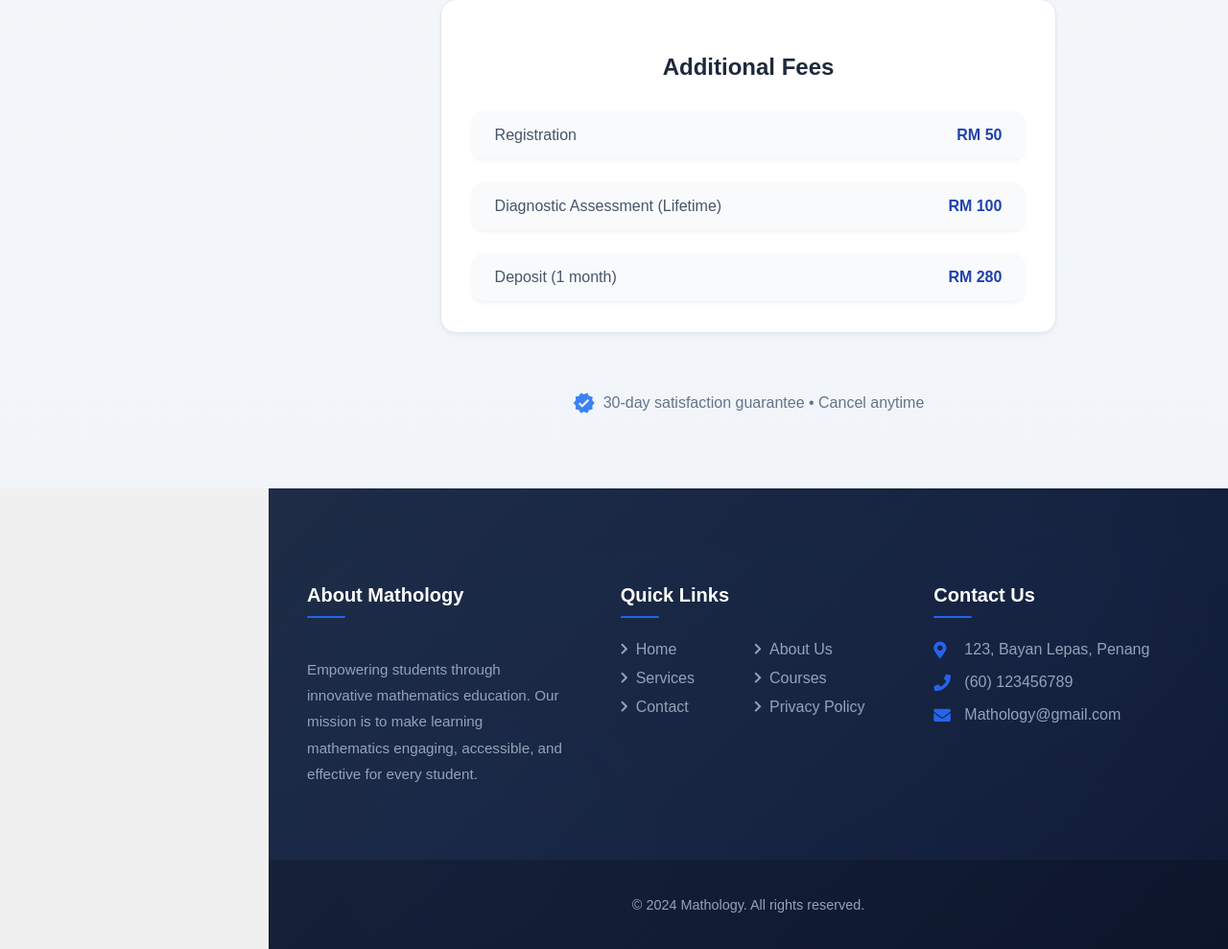
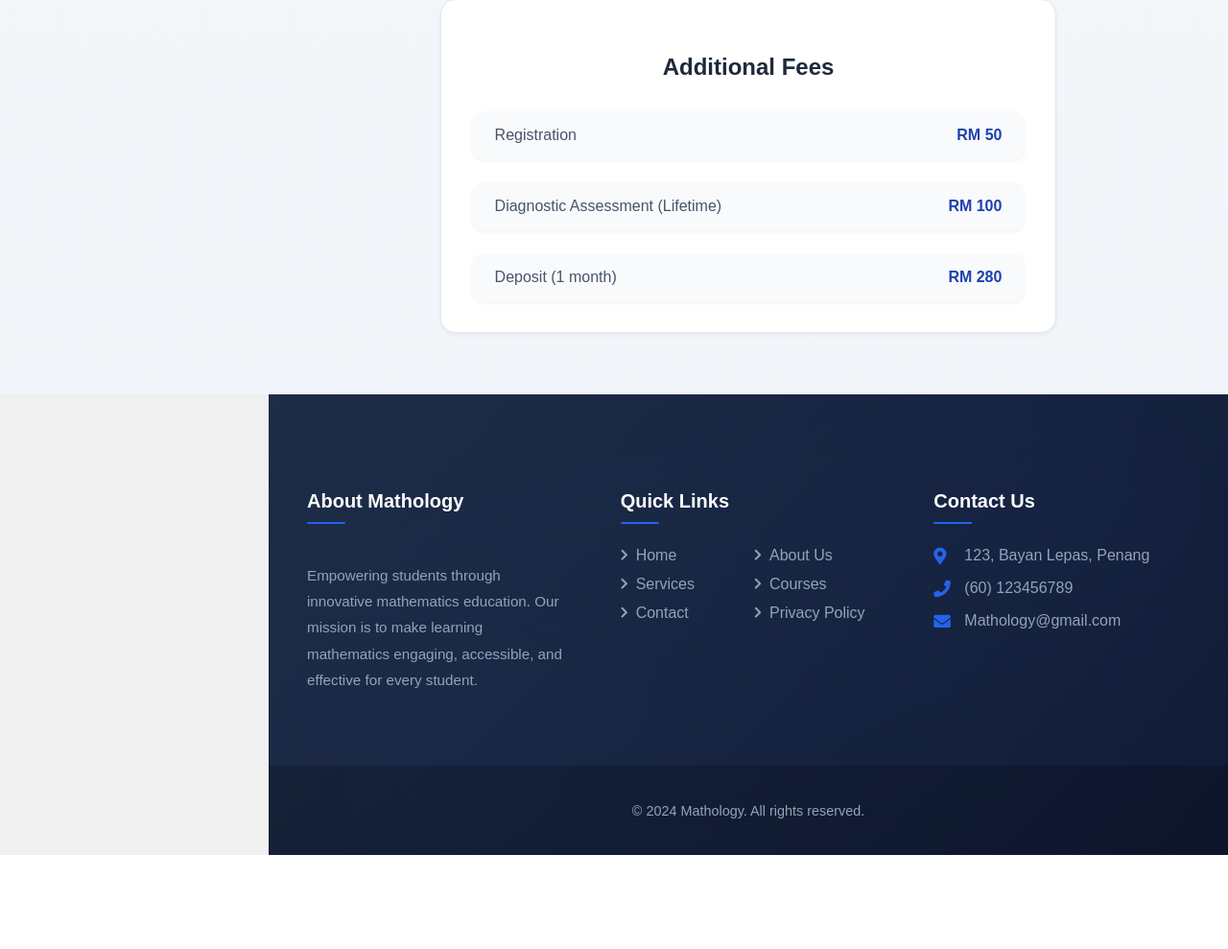
Before and after one commit to TomazFu/Mathology-Attendance-System, a PHP site: page /tcpdf/parent/parent-package.php in a window 1280 px wide. Shown: the part 1761-2750 px from the top of the page at 96% size. After the commit the page ends 2652 px from the top, so only its background shows below. Run offline with PHP 8.4, Linux system fonts and the light colour scheme; the visitor is signed in with stand-in values (Sample User, id 1); data comes from the database, SQL or seed files in the repository.

Commit message:
Remove package footer and add please make payment message

```diff
--- a/assets/js/package.js
+++ b/assets/js/package.js
@@ -203,7 +203,6 @@ function submitPackageSelection(packageType, level, paymentType, studentId) {
         'post-secondary': 'Post-Secondary Level'
     };
 
-    // For monthly payments, we need to match the database format exactly
     let packageName;
     if (paymentType === 'monthly') {
         packageName = `${levelMap[level]} ${packageType} (Monthly)`;
@@ -213,7 +212,6 @@ function submitPackageSelection(packageType, level, paymentType, studentId) {
         packageName = `${levelMap[level]} ${packageType} (Half-Yearly)`;
     }
 
-    // Log the package name for debugging
     console.log('Submitting package:', packageName);
 
     const xhr = new XMLHttpRequest();
@@ -225,7 +223,7 @@ function submitPackageSelection(packageType, level, paymentType, studentId) {
             try {
                 const response = JSON.parse(xhr.responseText);
                 if (response.success) {
-                    alert('Package updated successfully!');
+                    alert('Package updated successfully! Please proceed to make payment.');
                     location.reload();
                 } else {
                     alert('Error: ' + response.message);
--- a/parent/parent-package.php
+++ b/parent/parent-package.php
@@ -163,13 +163,6 @@ require_once "../includes/sidebar.php";
                     </div>
                 </div>
             </div>
-
-            <div class="package-footer">
-                <div class="guarantee">
-                    <i class="material-icons">verified</i>
-                    <p>30-day satisfaction guarantee • Cancel anytime</p>
-                </div>
-            </div>
         </div>
     </div>
 </div>
```
